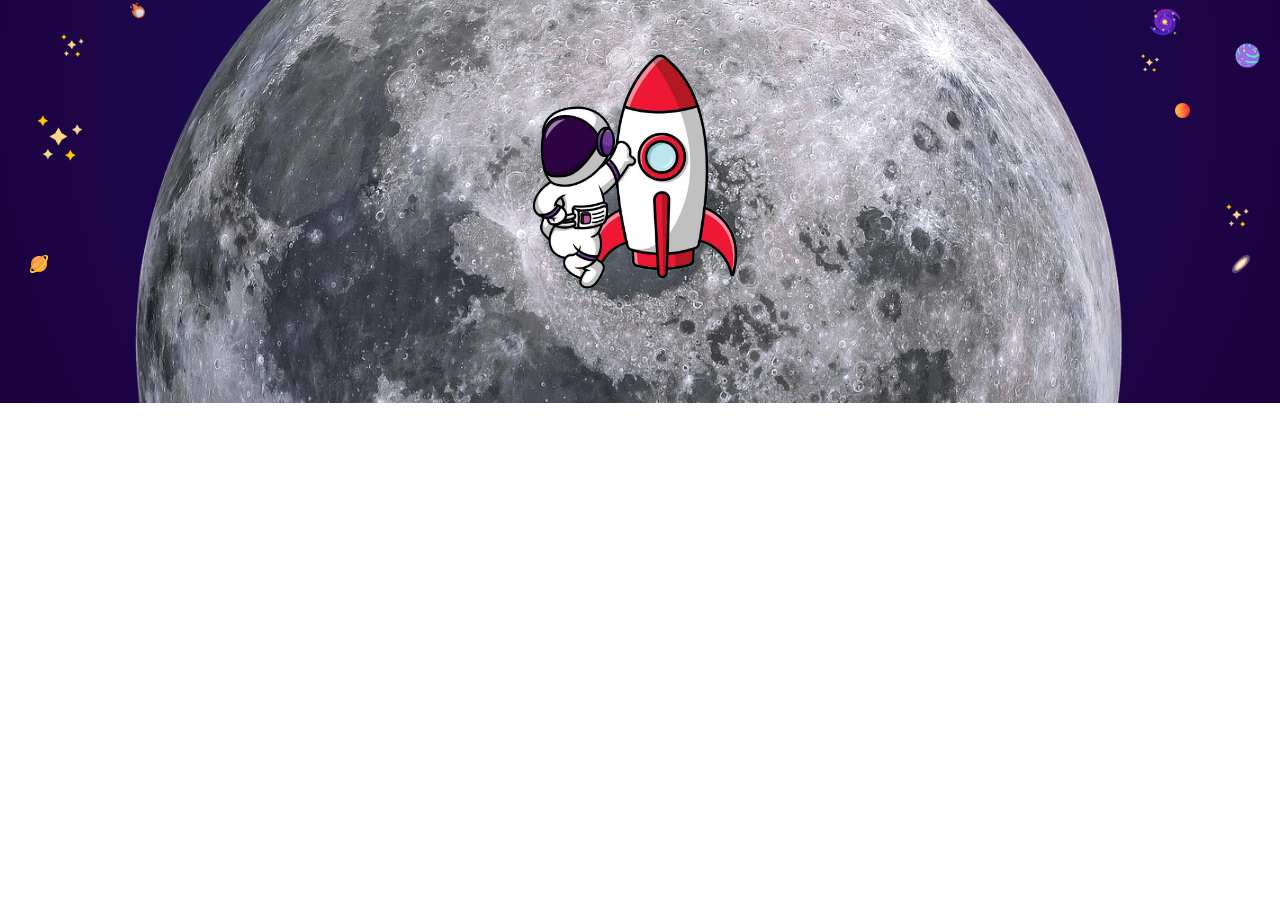
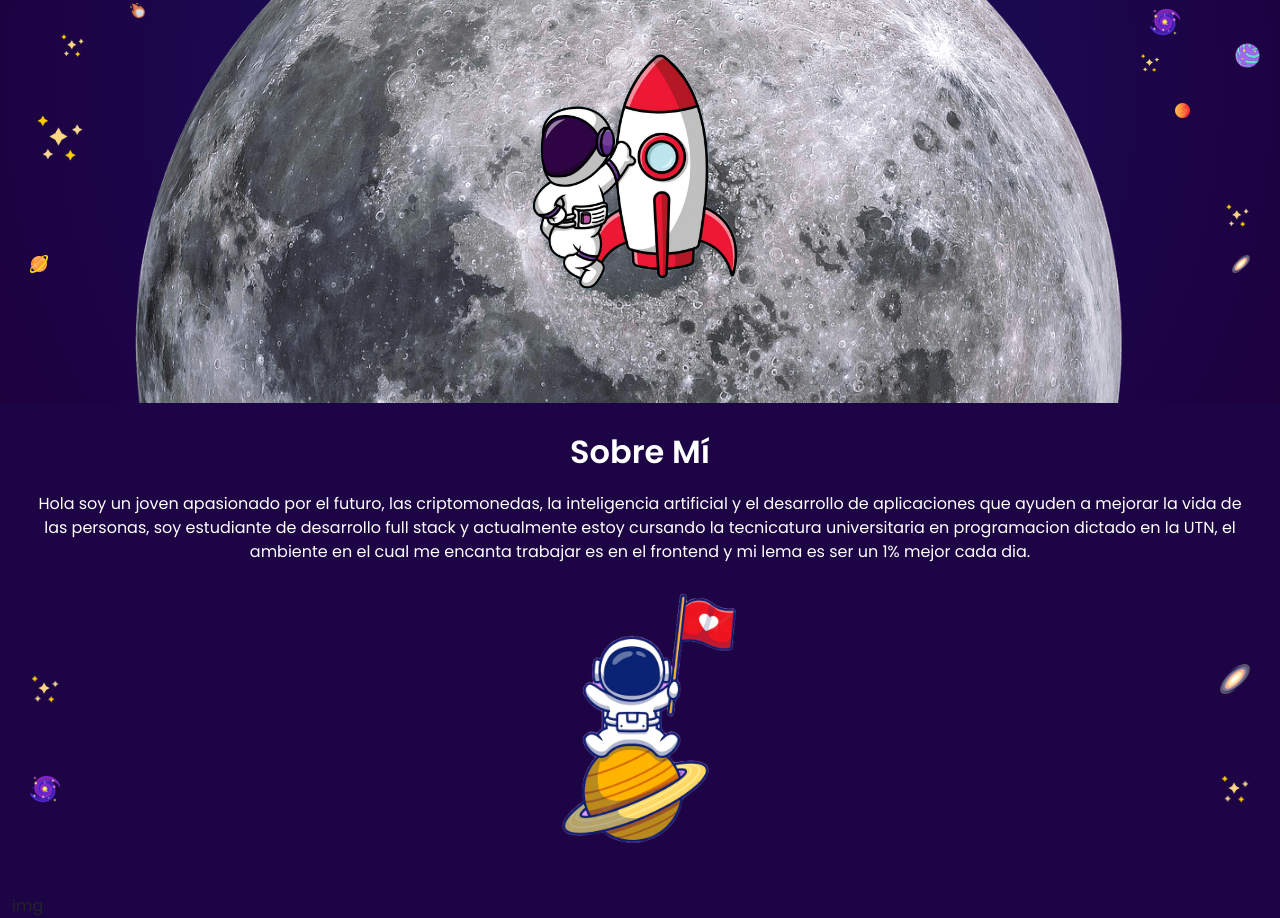
Before and after one commit to augustogutierrez288/Portfolio-Astromeda, a plain HTML site: page index.html in a window 1280 px wide. Shown: the part 279-1197 px from the top of the page. Before the commit the page ends 800 px from the top, so only its background shows below. Drawn offline with nearby package versions, Linux system fonts and the light colour scheme.

Commit message:
desarrollando la primera version de la sesion sobre mi

```diff
--- a/index.html
+++ b/index.html
@@ -25,17 +25,17 @@
                 </button>
                 <div class="collapse navbar-collapse" id="navbarNavAltMarkup">
                 <div class="navbar-nav">
-                    <a class="nav-link active" aria-current="page" href="#">Home</a>
-                    <a class="nav-link" href="#">About</a>
+                    <a class="nav-link active" aria-current="page" href="#home">Inicio</a>
+                    <a class="nav-link" href="#about">Sobre Mí</a>
                     <a class="nav-link" href="#">Stack</a>
-                    <a class="nav-link" href="#">Certificate</a>
-                    <a class="nav-link" href="#">Contact</a>
+                    <a class="nav-link" href="#">Certificados</a>
+                    <a class="nav-link" href="#">Contacto</a>
                 </div>
                 </div>
             </div>
           </nav>
     </nav>
-    <header class="container-fluid">
+    <header class="container-fluid" id="home">
         <section class="row">
             <div class="col-12 titulos text-center">
                 <p>Hola me llamo</p>
@@ -55,14 +55,33 @@
                 <img class="mercurio" src="./assets/mercurio.png" alt="mercurio">
                 <img class="venus" src="./assets/venus.png" alt="venus">
                 <img class="planeta" src="./assets/planeta.png" alt="planeta">
-                <img class="galaxia" src="./assets/galaxia2.png" alt="galaxia">
-                <img class="galaxia2" src="./assets/galaxia.png" alt="galaxia">
+                <img class="galaxia--1" src="./assets/galaxia2.png" alt="galaxia">
+                <img class="galaxia--2" src="./assets/galaxia.png" alt="galaxia">
             </div>
         </section>
     </header>
-    <main>
-        <section></section>
-        <section></section>
+    <main class="container-fluid">
+        <section class="row" id="about">
+            <div class="col-12 sobreMi d-flex flex-column justify-content-start align-items-center text-center">
+                <h2>Sobre Mí</h2>
+                <p>
+                    Hola soy un joven apasionado por el futuro, las criptomonedas, la inteligencia artificial
+                    y el desarrollo de aplicaciones que ayuden a mejorar la vida de las personas, soy estudiante
+                    de desarrollo full stack y actualmente estoy cursando la tecnicatura universitaria en programacion
+                    dictado en la UTN, el ambiente en el cual me encanta trabajar es en el frontend y mi lema es ser un 1% mejor cada dia.
+                </p>
+                <img class="astronauta8" src="./assets/md8.png" alt="astronauta8">
+                <img class="estrella--5" src="./assets/estrellas.png" alt="estrella">
+                <img class="estrella--6" src="./assets/estrellas.png" alt="estrella">
+                <img class="galaxia--3" src="./assets/galaxia.png" alt="galaxia">
+                <img class="galaxia--4" src="./assets/galaxia2.png" alt="galaxia">
+            </div>
+        </section>
+        <section class="row" id="stack">
+            <div class="col-12">
+                img
+            </div>
+        </section>
     </main>
     <footer></footer>
 
--- a/scss/_header.scss
+++ b/scss/_header.scss
@@ -1,6 +1,7 @@
 header{
     background: rgb(29,17,96);
     background: radial-gradient(circle, rgba(29,17,96,1) 6%, rgba(26,14,89,1) 29%, rgba(29,0,62,1) 100%);
+    border-color: #1c0445;
 }
 
 .titulos{
@@ -22,6 +23,7 @@ header{
 .avatares{
     position: relative;
     height: 50vh;
+    border-bottom-color: #1c0445;
     .estrella--1{
         width: 25px;
         position: absolute;
@@ -78,13 +80,13 @@ header{
         top: 100px;
         right: 90px;
     }
-    .galaxia{
+    .galaxia--1{
         width: 30px;
         position: absolute;
         top: 4px;
         right: 100px;
     }
-    .galaxia2{
+    .galaxia--2{
         width: 18px;
         position: absolute;
         bottom: 130px;
--- /dev/null
+++ b/scss/_main.scss
@@ -0,0 +1,48 @@
+main{
+    background-color: #1c0445;
+    border-color: #1c0445;
+}
+
+.sobreMi{
+    padding: 20px;
+    position: relative;
+    h2{
+        color: #fff;
+        font-size: 2rem;
+        font-weight: 600;
+        margin: 10px;
+    }
+    p{
+        color: #fff;
+        font-size: 1rem;
+        font-size: 400;
+        margin: 10px;
+    }
+    .astronauta8{
+        width: 300px;
+    }
+    .estrella--5{
+        width: 30px;
+        position: absolute;
+        bottom: 90px;
+        right: 30px;
+    }
+    .estrella--6{
+        width: 30px;
+        position: absolute;
+        bottom: 190px;
+        left: 30px;
+    }
+    .galaxia--3{
+        width: 30px;
+        position: absolute;
+        bottom: 200px;
+        right: 30px;
+    }
+    .galaxia--4{
+        width: 30px;
+        position: absolute;
+        bottom: 90px;
+        left: 30px;
+    }
+}
--- a/scss/_navbar.scss
+++ b/scss/_navbar.scss
@@ -1,8 +1,14 @@
+/*estilos del logo*/
 .logo{
     width: 30px;
 }
-
+/*cambiando estilo del menu hamburguesa*/
 .navbar-nav {
     align-items: flex-end !important;
     padding-right: 10px !important;
 }
+
+.navbar-toggler-icon {
+    background-image: url(../assets/hamburguesa-menu.png) !important;
+    border: none !important;
+}
--- a/scss/style.scss
+++ b/scss/style.scss
@@ -1,3 +1,4 @@
 @import "body";
 @import "navbar";
 @import "header";
+@import "main";
```
Also changed, not shown: assets/1631026680-logo-react-native.png (added), assets/2048px-Angular_full_color_logo.svg.png (added), assets/bootstrap.png (added), assets/css-3.png (added), assets/hamburguesa-menu.png (added), assets/html-5.png (added), assets/js.png (added), assets/nodejs.png (added), assets/physics.png (added), assets/python.png (added), assets/sass.png (added), assets/typescript.png (added), css/style.css.
